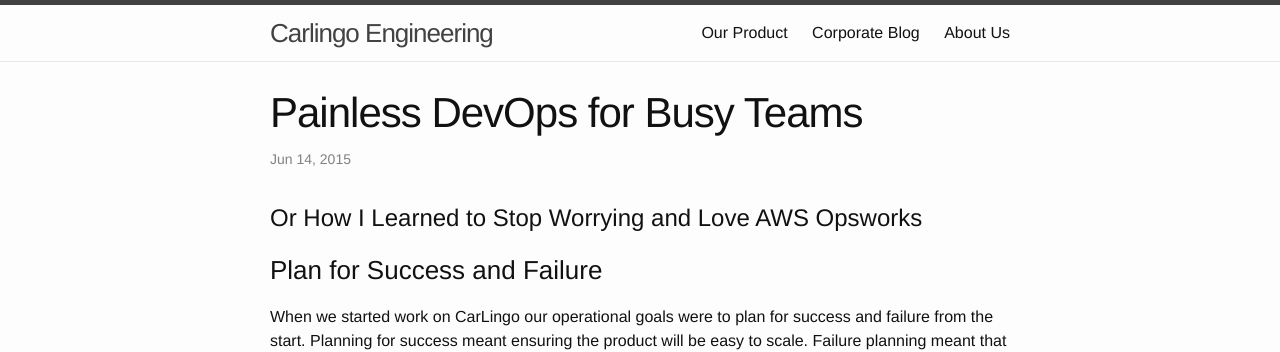
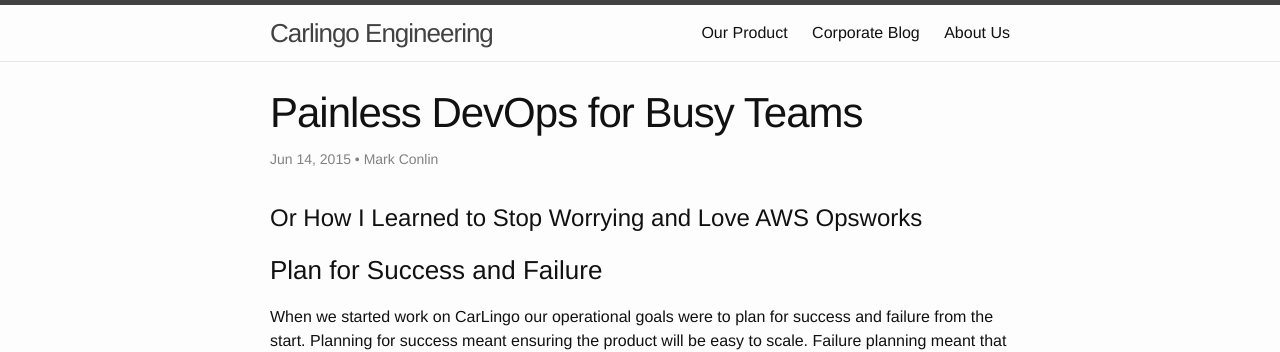
Before and after one commit to CarLingo/carlingo.github.io, a Jekyll site: the page built from _posts/2015-06-19-painless-devops-for-busy-teams.markdown, in a window 1280 px wide. Shown: the top 352 px of the page. Built offline with Jekyll 4.4.1, drawn with Linux system fonts in a browser that asks for light colours.

Commit message:
Update 2015-06-19-painless-devops-for-busy-teams.markdown

```diff
--- a/_posts/2015-06-19-painless-devops-for-busy-teams.markdown
+++ b/_posts/2015-06-19-painless-devops-for-busy-teams.markdown
@@ -2,6 +2,7 @@
 layout: post
 title:  "Painless DevOps for Busy Teams"
 date:   2015-06-14 20:42:52
+author: Mark Conlin
 categories: devops aws
 ---
 #Or How I Learned to Stop Worrying and Love AWS Opsworks
```
